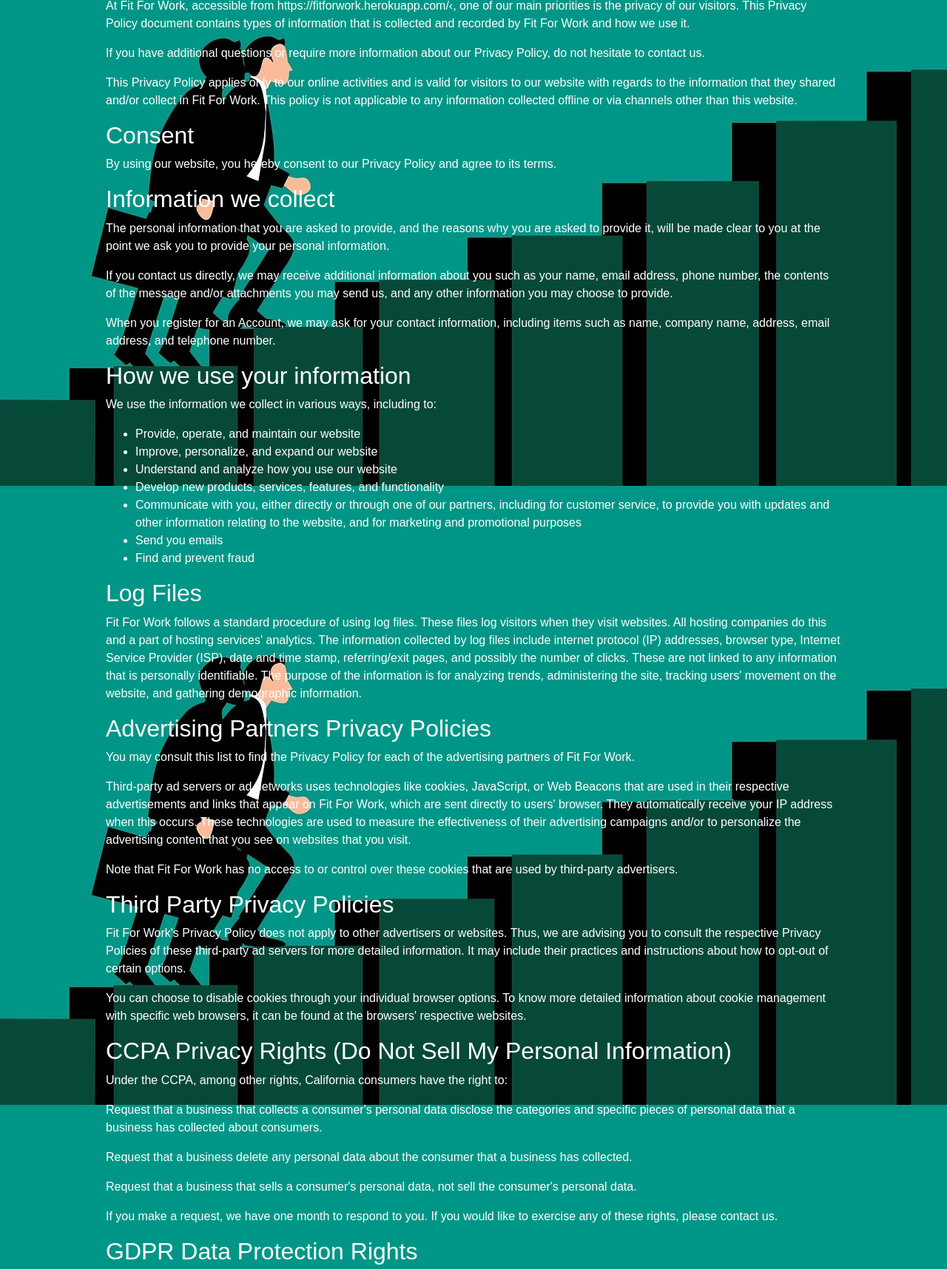
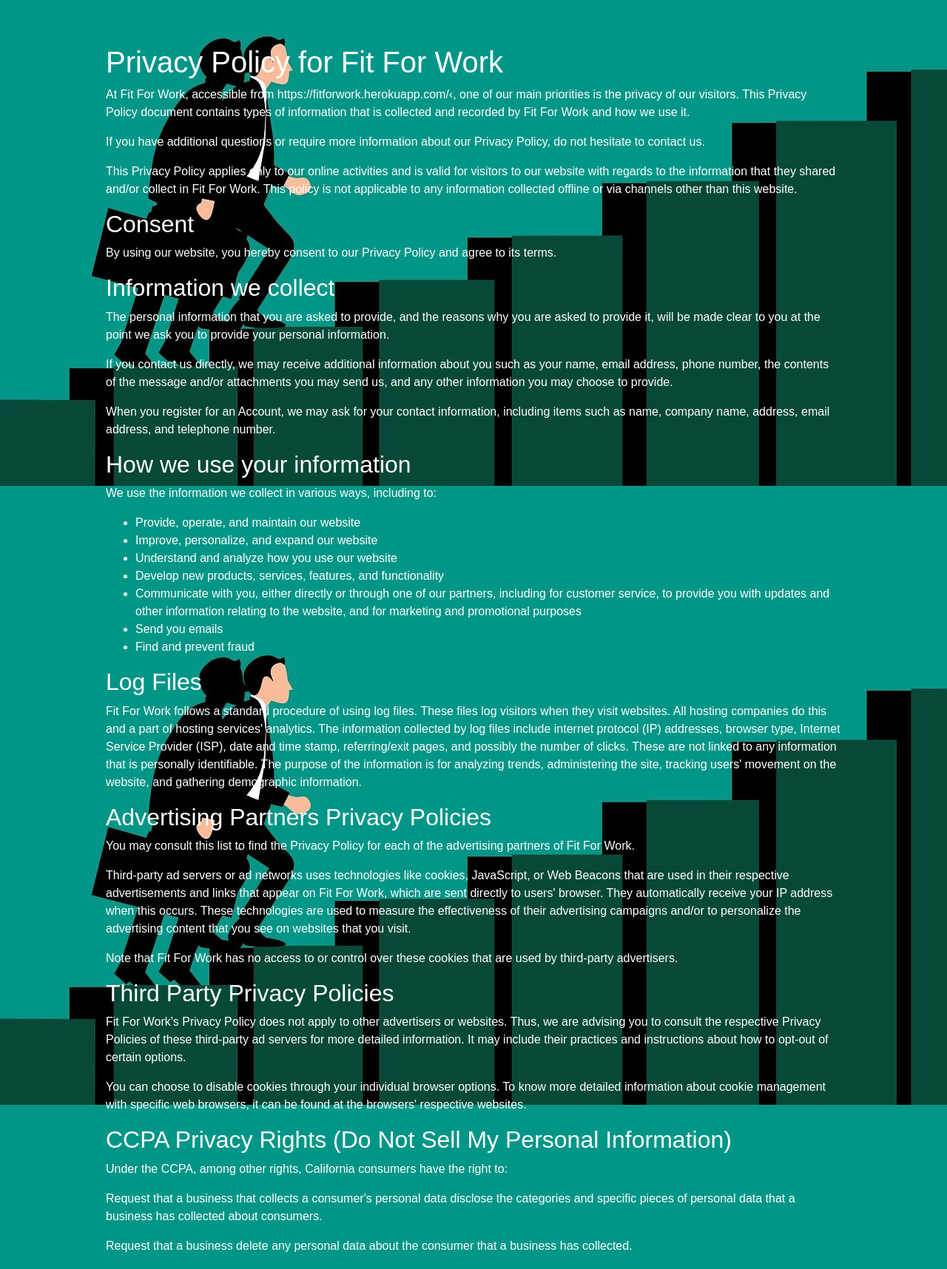
Before and after one commit to valerieniloinsigh31/FitForWork_v1, a Django app: page /privacy/ in a window 1280 px wide. Shown: the part 180-1896 px from the top of the page at 74% size. Run offline with Django 3.2, Linux system fonts and the light colour scheme; some libraries are stand-ins or nearby versions; some web fonts are replaced.

Commit message:
Increase padding on privacy policy text

```diff
--- a/static/css/base.css
+++ b/static/css/base.css
@@ -454,5 +454,5 @@ input[name='q']::placeholder {
 .text-white {
     color: white !important;
     opacity: 1;
-    padding-top:120px;
+    padding-top:240px;
     }
```
